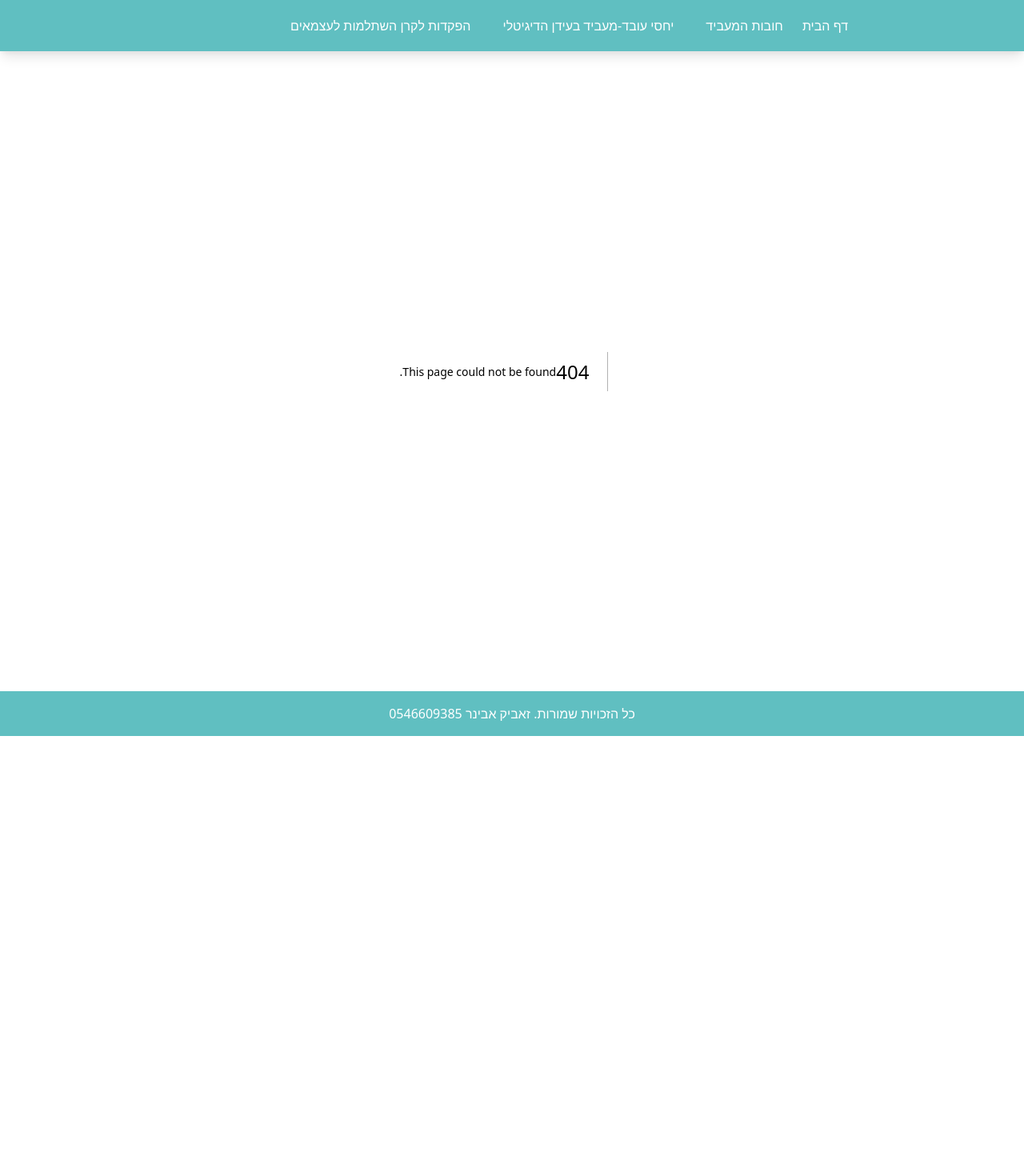
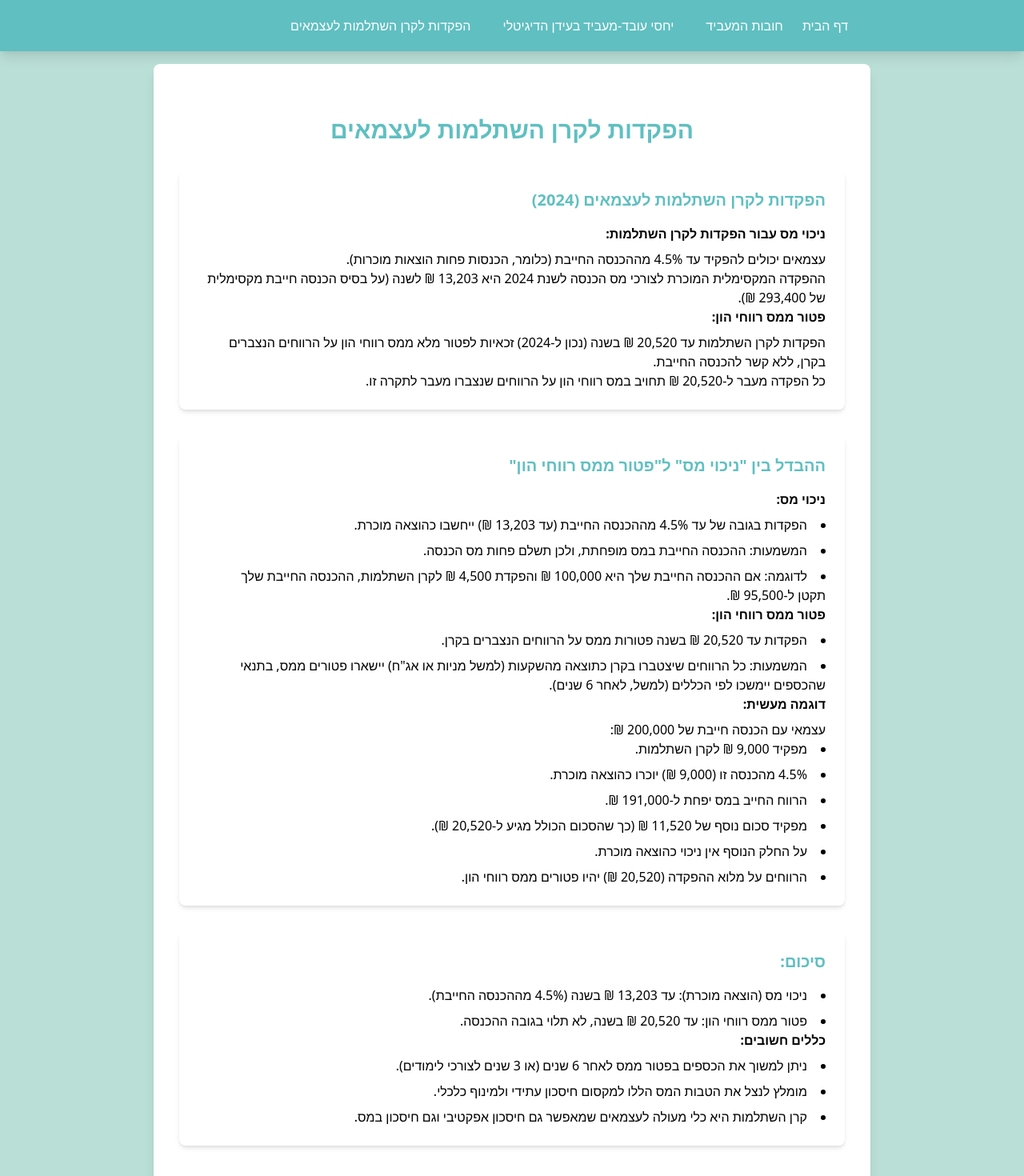
Before and after one commit to Zevik/Atsmai, a Next.js app: page /deposit-fund-for-freelancers in a window 1280 px wide. Before the commit this address had no page. Shown: the top 1470 px of the page at 80% size. Before the commit the page ends 920 px from the top, so only its background shows below. Built offline with nearby package versions, Linux system fonts and the light colour scheme.

Commit message:
Fix display of deposit-fund-for-freelancers page

```diff
--- /dev/null
+++ b/pages/deposit-fund-for-freelancers.js
@@ -0,0 +1,71 @@
+import React from 'react';
+
+const DepositFundForFreelancers = () => {
+  return (
+    <div className="min-h-screen bg-secondary/20 overflow-x-hidden p-4">
+      <div className="w-full max-w-4xl mx-auto bg-white p-4 md:p-8 rounded-lg shadow-lg overflow-hidden">
+        <h1 className="text-3xl font-bold mb-8 text-primary text-center mt-8">הפקדות לקרן השתלמות לעצמאים</h1>
+
+        {/* מבוא */}
+        <section className="mb-8">
+          <h2 className="text-xl font-semibold mb-4 text-primary">הפקדות לקרן השתלמות לעצמאים (2024)</h2>
+
+          <h3 className="font-semibold mb-2">ניכוי מס עבור הפקדות לקרן השתלמות:</h3>
+          <p>עצמאים יכולים להפקיד עד 4.5% מההכנסה החייבת (כלומר, הכנסות פחות הוצאות מוכרות).</p>
+          <p>ההפקדה המקסימלית המוכרת לצורכי מס הכנסה לשנת 2024 היא 13,203 ₪ לשנה (על בסיס הכנסה חייבת מקסימלית של 293,400 ₪).</p>
+
+          <h3 className="font-semibold mb-2">פטור ממס רווחי הון:</h3>
+          <p>הפקדות לקרן השתלמות עד 20,520 ₪ בשנה (נכון ל-2024) זכאיות לפטור מלא ממס רווחי הון על הרווחים הנצברים בקרן, ללא קשר להכנסה החייבת.</p>
+          <p>כל הפקדה מעבר ל-20,520 ₪ תחויב במס רווחי הון על הרווחים שנצברו מעבר לתקרה זו.</p>
+        </section>
+
+        {/* ההבדל בין "ניכוי מס" ל"פטור ממס רווחי הון" */}
+        <section className="mb-8">
+          <h2 className="text-xl font-semibold mb-4 text-primary">ההבדל בין "ניכוי מס" ל"פטור ממס רווחי הון"</h2>
+
+          <h3 className="font-semibold mb-2">ניכוי מס:</h3>
+          <ul className="list-disc list-inside ml-4 space-y-2">
+            <li>הפקדות בגובה של עד 4.5% מההכנסה החייבת (עד 13,203 ₪) ייחשבו כהוצאה מוכרת.</li>
+            <li>המשמעות: ההכנסה החייבת במס מופחתת, ולכן תשלם פחות מס הכנסה.</li>
+            <li>לדוגמה: אם ההכנסה החייבת שלך היא 100,000 ₪ והפקדת 4,500 ₪ לקרן השתלמות, ההכנסה החייבת שלך תקטן ל-95,500 ₪.</li>
+          </ul>
+
+          <h3 className="font-semibold mb-2">פטור ממס רווחי הון:</h3>
+          <ul className="list-disc list-inside ml-4 space-y-2">
+            <li>הפקדות עד 20,520 ₪ בשנה פטורות ממס על הרווחים הנצברים בקרן.</li>
+            <li>המשמעות: כל הרווחים שיצטברו בקרן כתוצאה מהשקעות (למשל מניות או אג"ח) יישארו פטורים ממס, בתנאי שהכספים יימשכו לפי הכללים (למשל, לאחר 6 שנים).</li>
+          </ul>
+
+          <h3 className="font-semibold mb-2">דוגמה מעשית:</h3>
+          <p>עצמאי עם הכנסה חייבת של 200,000 ₪:</p>
+          <ul className="list-disc list-inside ml-4 space-y-2">
+            <li>מפקיד 9,000 ₪ לקרן השתלמות.</li>
+            <li>4.5% מהכנסה זו (9,000 ₪) יוכרו כהוצאה מוכרת.</li>
+            <li>הרווח החייב במס יפחת ל-191,000 ₪.</li>
+            <li>מפקיד סכום נוסף של 11,520 ₪ (כך שהסכום הכולל מגיע ל-20,520 ₪).</li>
+            <li>על החלק הנוסף אין ניכוי כהוצאה מוכרת.</li>
+            <li>הרווחים על מלוא ההפקדה (20,520 ₪) יהיו פטורים ממס רווחי הון.</li>
+          </ul>
+        </section>
+
+        {/* סיכום */}
+        <section className="mb-8">
+          <h2 className="text-xl font-semibold mb-4 text-primary">סיכום:</h2>
+          <ul className="list-disc list-inside ml-4 space-y-2">
+            <li>ניכוי מס (הוצאה מוכרת): עד 13,203 ₪ בשנה (4.5% מההכנסה החייבת).</li>
+            <li>פטור ממס רווחי הון: עד 20,520 ₪ בשנה, לא תלוי בגובה ההכנסה.</li>
+          </ul>
+
+          <h3 className="font-semibold mb-2">כללים חשובים:</h3>
+          <ul className="list-disc list-inside ml-4 space-y-2">
+            <li>ניתן למשוך את הכספים בפטור ממס לאחר 6 שנים (או 3 שנים לצורכי לימודים).</li>
+            <li>מומלץ לנצל את הטבות המס הללו למקסום חיסכון עתידי ולמינוף כלכלי.</li>
+            <li>קרן השתלמות היא כלי מעולה לעצמאים שמאפשר גם חיסכון אפקטיבי וגם חיסכון במס.</li>
+          </ul>
+        </section>
+      </div>
+    </div>
+  );
+};
+
+export default DepositFundForFreelancers;
--- a/pages/index.js
+++ b/pages/index.js
@@ -129,6 +129,11 @@ export default function Home() {
               <li>תקרת הפקדה מוכרת: 34,488 ₪ בשנה</li>
             </ul>
           </div>
+          <Link href="/deposit-fund-for-freelancers">
+            <a className="text-blue-500 underline">
+              הפקדות לקרן השתלמות לעצמאים
+            </a>
+          </Link>
         </section>
       </div>
     </div>
```
